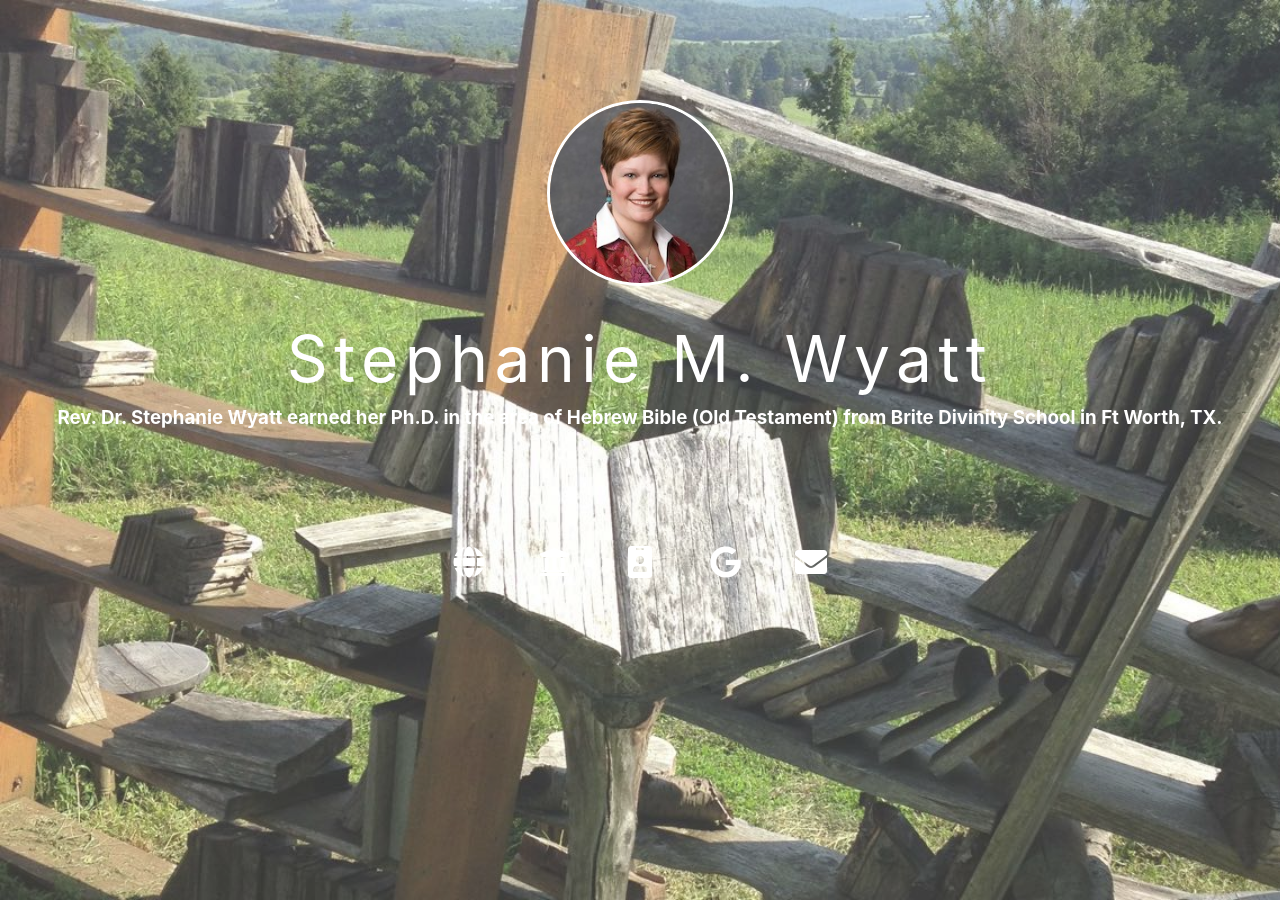
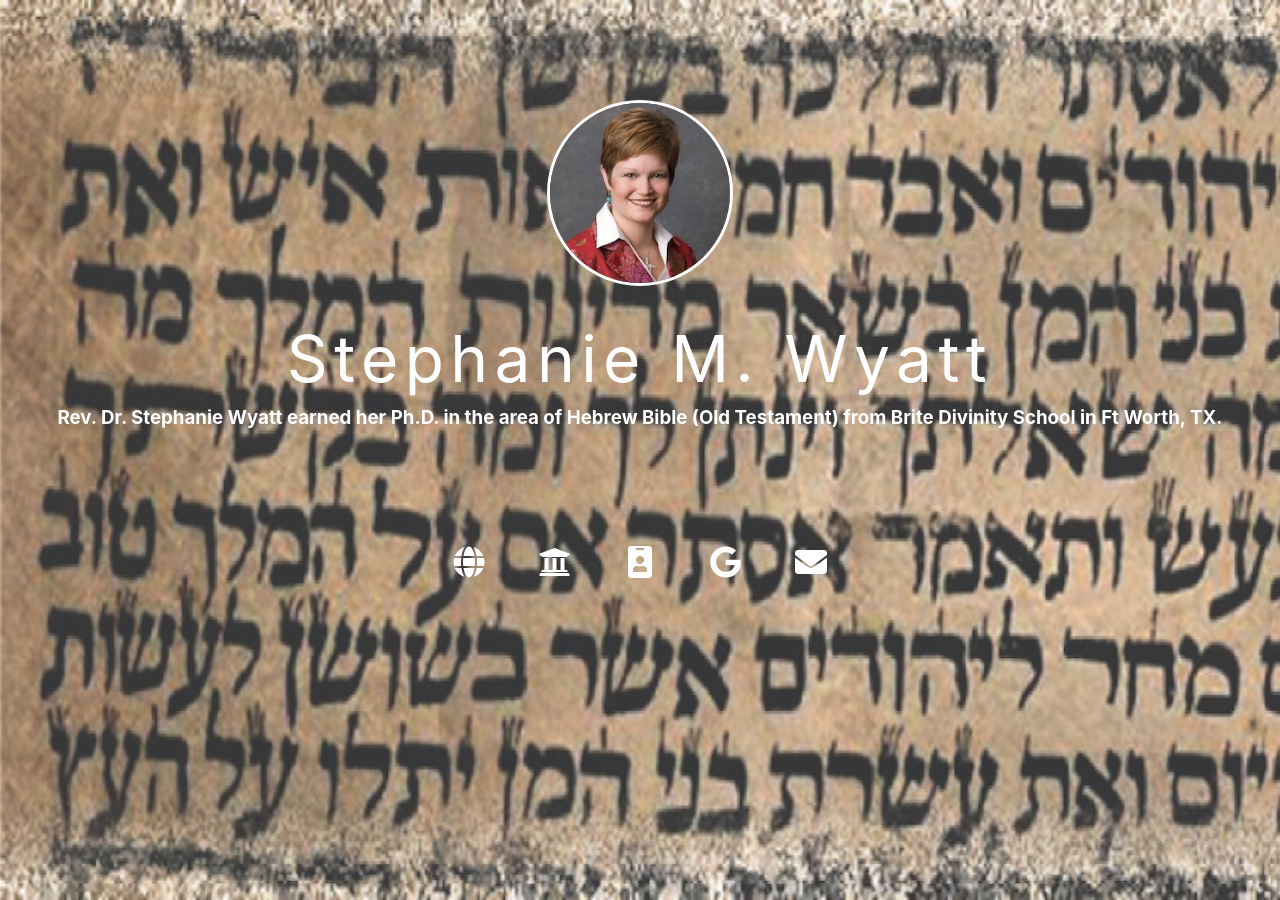
Before and after one commit to adamdjbrett/stephaniewyatt.tel, a Jekyll site: the page built from index.md, in a window 1280 px wide. Built offline with Jekyll 4.4.1, drawn with Linux system fonts in a browser that asks for light colours; nearby versions of some CDN libraries.

Commit message:
upddated background

```diff
--- a/_config.yml
+++ b/_config.yml
@@ -7,7 +7,7 @@ description: "Rev. Dr. Stephanie Wyatt earned her Ph.D. in the area of Hebrew Bi
 
 # Images
 avatar: 'static/assets/images/stephaniewyatt.jpg'
-background: 'static/assets/images/background.jpg'
+background: 'static/assets/images/background2.jpg'
 favicon: 'static/assets/images/favicon/favicon.ico'
 
 # Online profiles
```
Also changed, not shown: static/assets/images/background2.jpg (added).
